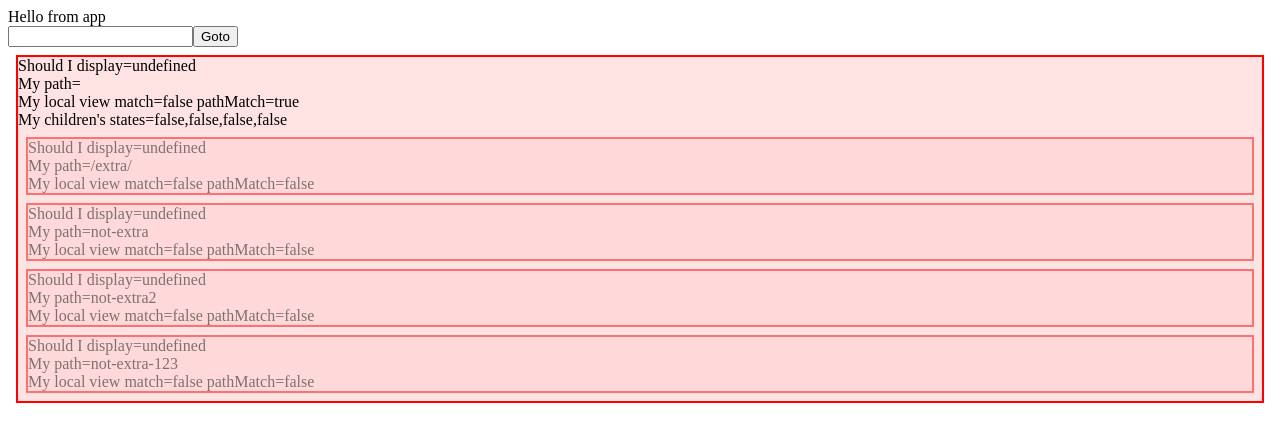
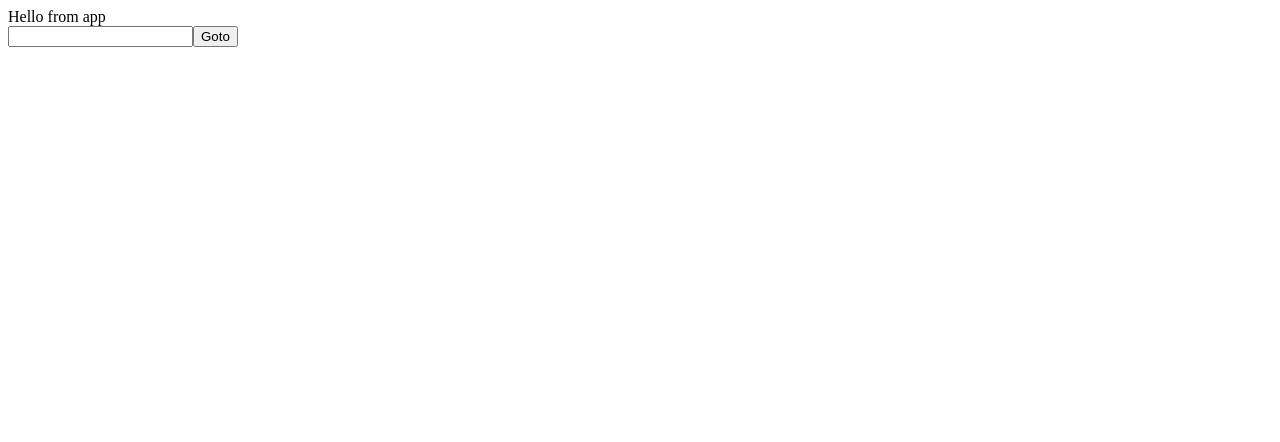
Before and after one commit to gumnutdev/vudiful, a Vue app: page / in a window 1280 px wide. Shown: the top 442 px of the page. Built offline with nearby package versions, Linux system fonts and the light colour scheme.

Commit message:
finalize

```diff
--- a/demo/App.vue
+++ b/demo/App.vue
@@ -25,7 +25,7 @@ const handleGoto = (e: Event) => {
       <Route path="/extra/">
         <Route path="1" :component="WrapComponent">
           <Route path="2"><strong>First</strong></Route>
-          <!-- <Route path="2"><strong>Second</strong></Route> -->
+          <Route path="2"><strong>Second</strong></Route>
           <Route path="2a" :component="WrapComponent">
             I'm a 2a
             <Route path="3">I'm 3 and I should display</Route>
@@ -41,7 +41,7 @@ const handleGoto = (e: Event) => {
       <Route path="not-extra"></Route>
       <Route path="not-extra2"></Route>
       <Route path="not-extra-123">
-        <Route path="sub-extra"></Route>
+        <Route path="sub-extra">Sub extra</Route>
       </Route>
     </Route>
   </Router>
--- a/src/Route.vue
+++ b/src/Route.vue
@@ -1,16 +1,15 @@
 <script lang="ts" setup>
-import { computed, inject, provide, reactive, watchEffect } from 'vue';
+import { inject, provide, reactive, watchEffect } from 'vue';
 import { type RouteState, routeStateKey, type RouteChildState } from './keys';
 import { applyDisplayMatch, matchPath } from './helpers';
 import WrapComponent from './WrapComponent.vue';
 
+const DEBUG = false;
+
 // nb. uses long-form syntax so we can get `undefined` explicitly
 const props = defineProps({
-  /**
-   * Render all subordinate routes that match, not just the first.
-   */
-  matchSelf: {
-    type: Boolean,
+  path: {
+    type: String,
     default: undefined,
     required: false,
   },
@@ -21,27 +20,14 @@ const props = defineProps({
     required: false,
   },
 
-  /**
-   * Normally, if this `<Route>` has children, it will not match unless a child matches.
-   *
-   * Set this to display the `<Route>` regardless.
-   *
-   * If the route has no children, this has no effect: the route matches anyway.
-   * If the route path is a glob, this has no effect: the route matches anyway.
-   * (You can force this to `false` to change the behavior.)
-   */
   matchAll: {
     type: Boolean,
     default: undefined,
     required: false,
   },
 
-  /**
-   * The path to match.
-   * The string "/" and "" are the same, you can also prefix/suffix the path if you want.
-   */
-  path: {
-    type: String,
+  matchSelf: {
+    type: Boolean,
     default: undefined,
     required: false,
   },
@@ -138,6 +124,7 @@ provide(routeStateKey, ourState);
 </script>
 
 <template>
+  <template v-if="DEBUG">
     <div
       :style="`border: 2px solid ${
         reactiveSelf.display ? 'green; background: #afa5' : 'red; background: #faa5'
@@ -150,25 +137,28 @@ provide(routeStateKey, ourState);
       <template v-if="ourState.children.size">
         My children's states={{ [...ourState.children].map((x) => x.match).join(',') }}<br />
       </template>
+    </div>
+  </template>
 
   <template v-if="reactiveSelf.display || reactiveSelf.pathMatch">
-      <div :class="'router-manager ' + (reactiveSelf.display ? 'display' : 'ambig')">
+    <div :class="'router-manager ' + (reactiveSelf.display ? 'display' : DEBUG ? 'debug' : '')">
       <WrapComponent :component="props.component" :display="reactiveSelf.display">
         <slot></slot>
       </WrapComponent>
     </div>
   </template>
-  </div>
 </template>
 
 <style scoped>
 .router-manager {
-  display: block;
+  display: none;
 }
 .router-manager.display {
   display: contents;
 }
-.router-manager.ambig {
+/* used for DEBUG mode */
+.router-manager.debug {
+  display: block;
   opacity: 0.5;
 }
 </style>
```
Also changed, not shown: src/types.d.ts (+27 -3 lines). Lines whose indentation alone changed are shown as unchanged.
